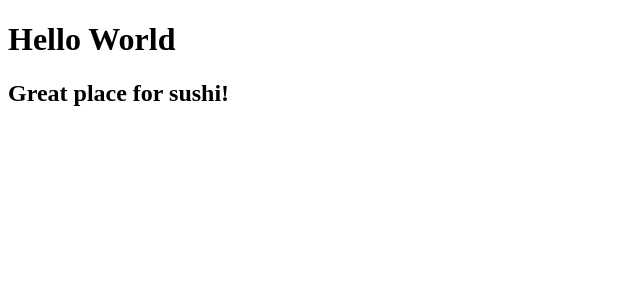
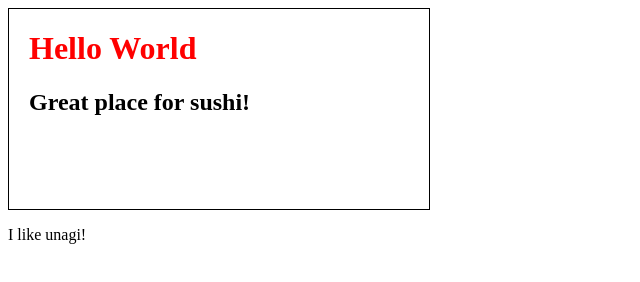
Before and after one commit to patrickford/kevinford, a plain HTML site: page index.html in a window 1280 px wide. Shown: the whole page, without its empty margins (0-640 px from the left). Drawn offline with Linux system fonts and the light colour scheme.

Commit message:
Added styles

```diff
--- a/index.html
+++ b/index.html
@@ -2,10 +2,16 @@
 <html lang="en">
   <head>
     <meta charset="UTF-8">
+    <link rel="stylesheet" href="styles.css">
     <title>Kevin Test</title>
   </head>
   <body>
-    <h1>Hello World</h1>
-    <h2>Great place for sushi!</h2>
+    <div id="headers">
+      <h1>Hello World</h1>
+      <h2>Great place for sushi!</h2>
+    </div>
+    <div id="stuff">
+      <p>I like unagi!</p>
+    </div>
   </body>
 </html>
--- /dev/null
+++ b/styles.css
@@ -0,0 +1,10 @@
+h1 {
+  color: red;
+}
+
+#headers {
+  height: 200px;
+  width: 400px;
+  border: solid 1px black;
+  padding-left: 20px;
+}
```
